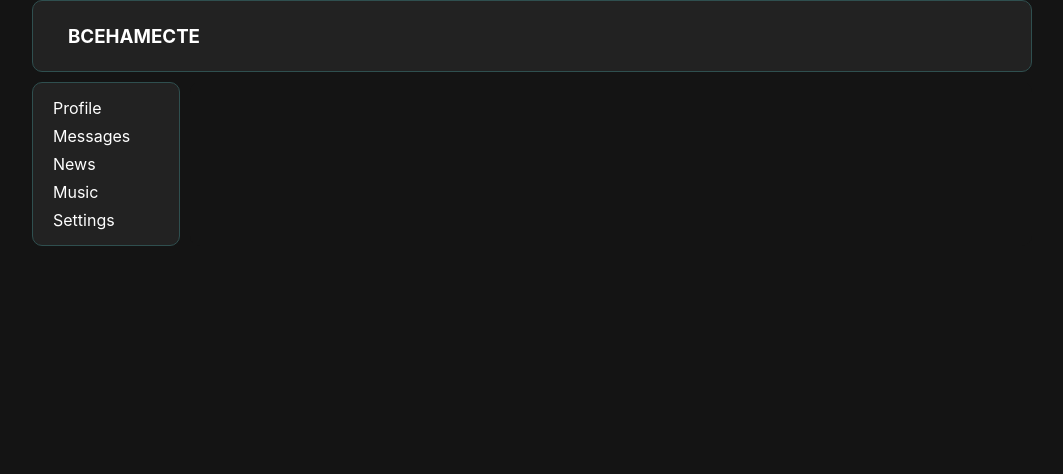
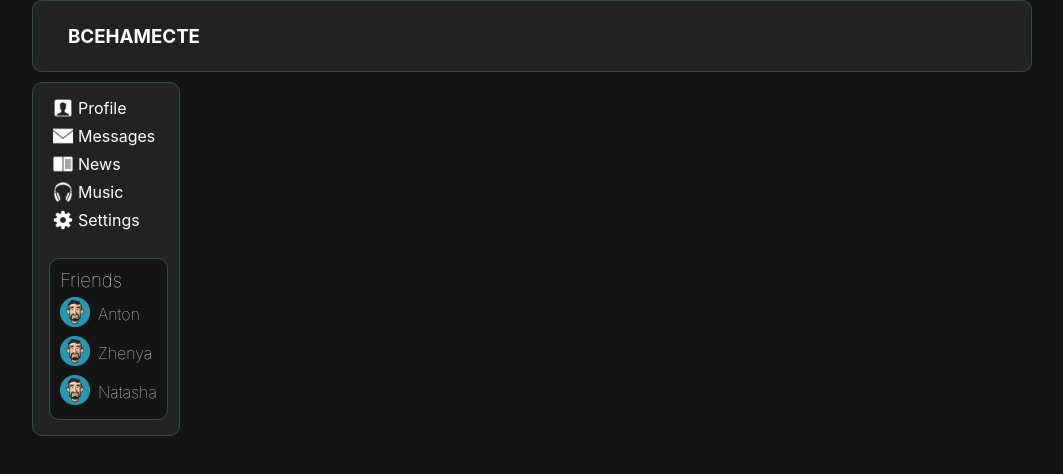
Before and after one commit to antonsadovskiy/samurai-way-main, a React (Create React App) app: page / in a window 1280 px wide. Shown: the top 474 px of the page, without its empty margins (108-1171 px from the left). Built offline with nearby package versions, Linux system fonts and the light colour scheme.

Commit message:
imported icons

```diff
--- a/src/components/Navbar/Navbar.tsx
+++ b/src/components/Navbar/Navbar.tsx
@@ -1,35 +1,53 @@
-import React from 'react';
+import React, {FC} from 'react';
 import { NavLink } from 'react-router-dom';
 import s from "./Navbar.module.css"
+import dialogs from '../../asssets/feedbackIcons/message-icon.png'
+import profile from '../../asssets/feedbackIcons/profile-icon.png'
+import news from '../../asssets/feedbackIcons/news-icon.png'
+import music from '../../asssets/feedbackIcons/music-icon.png'
+import settings from '../../asssets/feedbackIcons/settings-icon.png'
+import {SideBarFriendType} from "../../redux/state";
+import Friends from "./Friends/Friends";
 
-const Navbar = () => {
+type NavbarPropsType = {
+    friends: Array<SideBarFriendType>
+}
+
+const Navbar:FC<NavbarPropsType> = (props) => {
+
     return (
         <div className={s.navbarContainer}>
             <div className={s.navItem}>
+                <img src={profile} alt=""/>
                 <NavLink activeClassName={s.active} className={s.item} to="/profile">
                     Profile
                 </NavLink>
             </div>
             <div className={s.navItem}>
+                <img src={dialogs} alt=""/>
                 <NavLink activeClassName={s.active} className={s.item} to="/dialogs">
                     Messages
                 </NavLink>
             </div>
             <div className={s.navItem}>
+                <img src={news} alt=""/>
                 <NavLink activeClassName={s.active} className={s.item} to="/news">
                     News
                 </NavLink>
             </div>
             <div className={s.navItem}>
+                <img src={music} alt=""/>
                 <NavLink activeClassName={s.active} className={s.item} to="/music">
                     Music
                 </NavLink>
             </div>
             <div className={s.navItem}>
+                <img src={settings} alt=""/>
                 <NavLink activeClassName={s.active} className={s.item} to="/settings">
                     Settings
                 </NavLink>
             </div>
+            <Friends friends={props.friends}/>
         </div>
     );
 };
```
